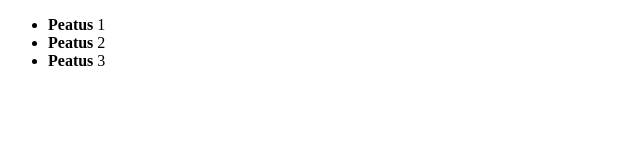
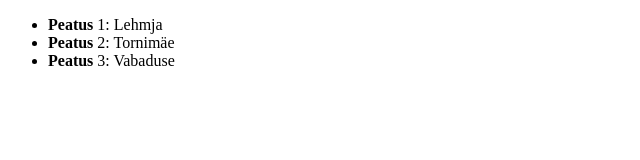
Before and after one commit to henno/n2ide, a plain HTML site: page index.htm in a window 1280 px wide. Shown: the whole page, without its empty margins (0-640 px from the left). Drawn offline with Linux system fonts and the light colour scheme.

Commit message:
As a user I can see stop names

```diff
--- a/index.htm
+++ b/index.htm
@@ -9,9 +9,9 @@
 </head>
 <body>
 <ul>
-    <li><strong>Peatus</strong> 1</li>
-    <li><strong>Peatus</strong> 2</li>
-    <li><strong>Peatus</strong> 3</li>
+    <li><strong>Peatus</strong> 1: Lehmja</li>
+    <li><strong>Peatus</strong> 2: Tornimäe</li>
+    <li><strong>Peatus</strong> 3: Vabaduse</li>
 </ul>
 </body>
 </html>
```
